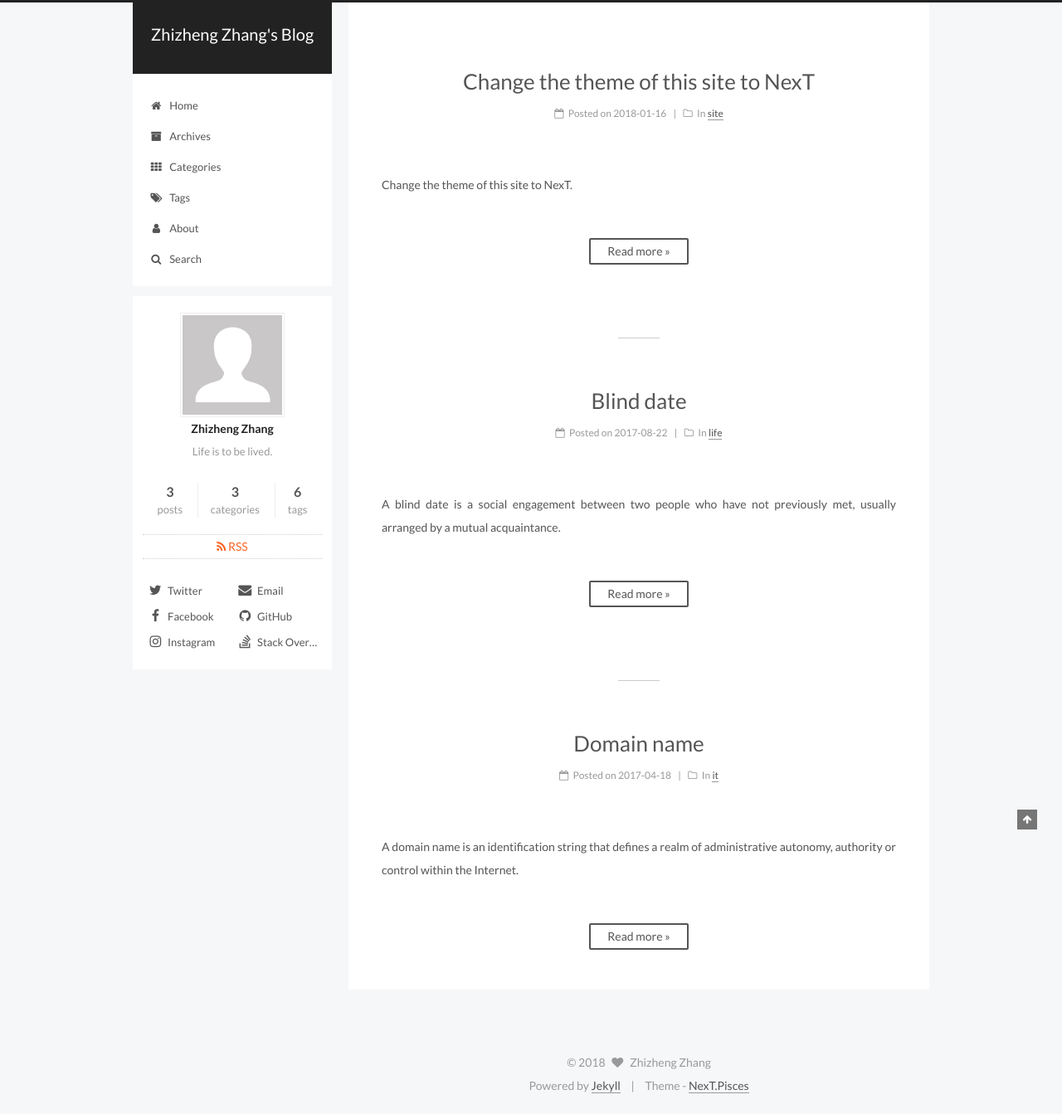
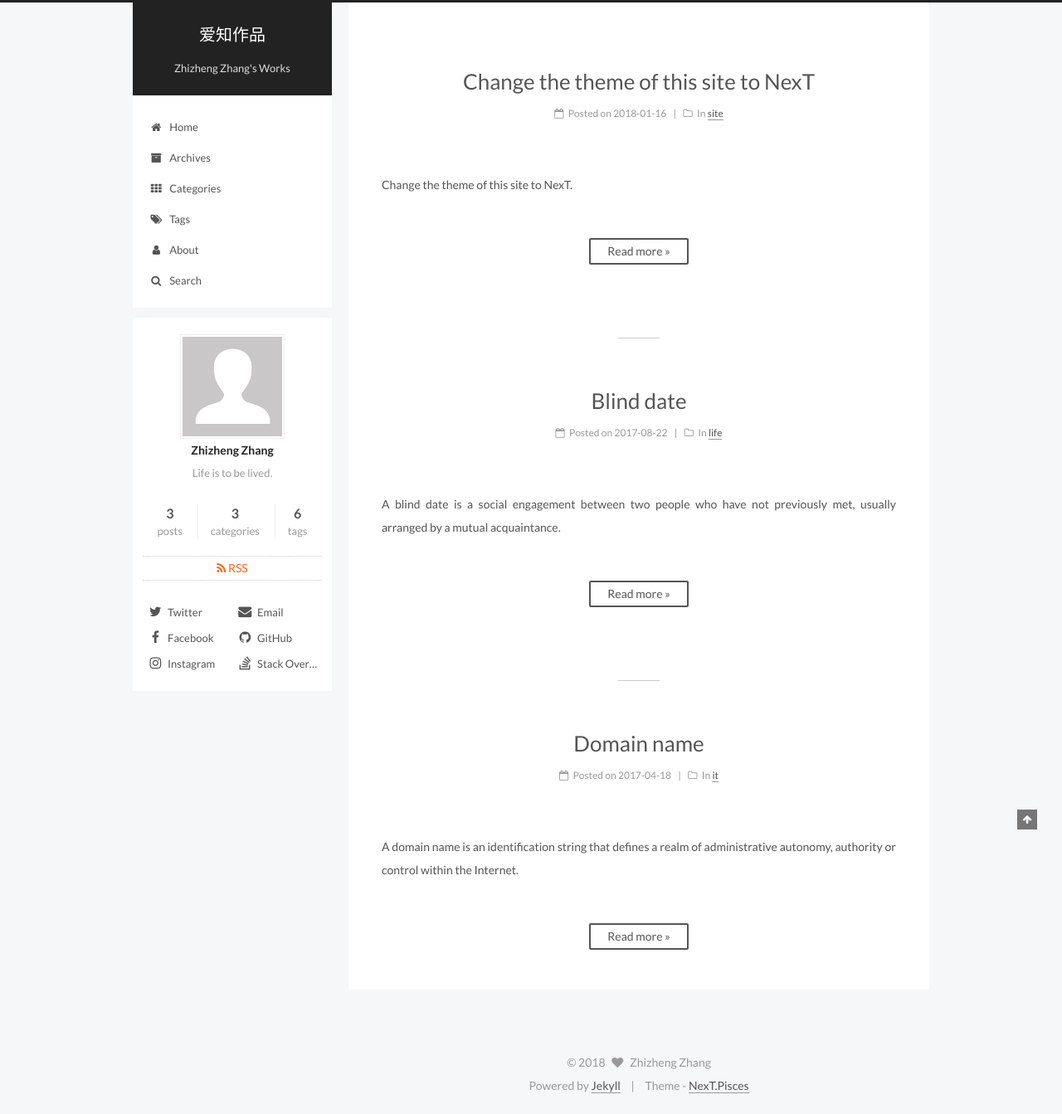
Before and after one commit to izhizheng/izhizheng.github.io, a Jekyll site: the page built from index.html, in a window 1280 px wide. Shown: the whole page at 83% size. Built offline with Jekyll 4.4.1, drawn with Linux system fonts in a browser that asks for light colours; the list of posts is cut into pages by our own code.

Commit message:
Update _config.yml

```diff
--- a/_config.yml
+++ b/_config.yml
@@ -4,8 +4,8 @@
 # ---------------------------------------------------------------
 
 # Site
-title: Zhizheng Zhang's Blog
-subtitle:
+title: 爱知作品
+subtitle: Zhizheng Zhang's Works
 description: Life is to be lived.
 author: Zhizheng Zhang
 # Support language: de, en, fr-FR, id, ja, ko, pt-BR, pt, ru, zh-Hans, zh-hk, zh-tw
```
